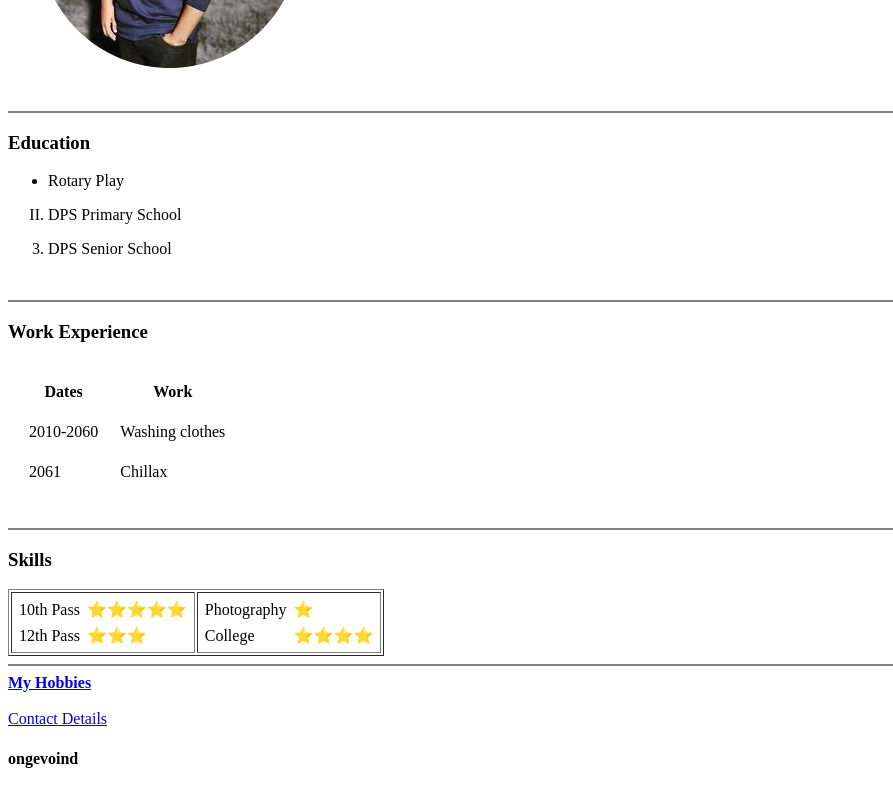
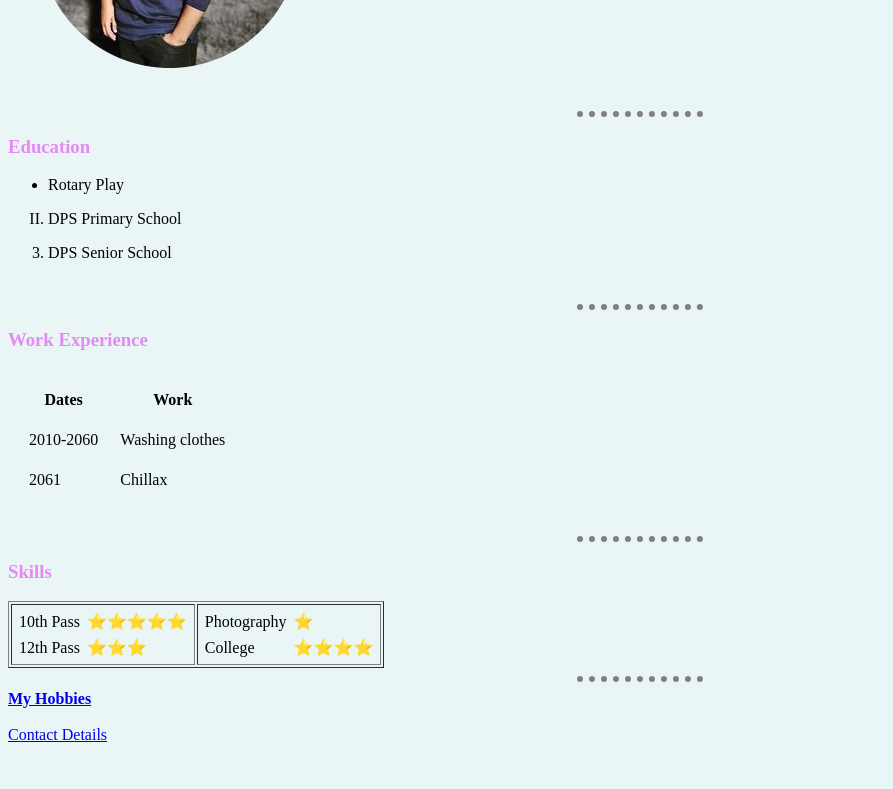
Before and after one commit to piyushkr191/cv, a plain HTML site: page index.html in a window 1280 px wide. Shown: the part 232-1021 px from the top of the page, without its empty margins (0-893 px from the left). After the commit the page ends 984 px from the top, so only its background shows below. Drawn offline with Linux system fonts and the light colour scheme.

Commit message:
Css Folder

```diff
--- /dev/null
+++ b/css/styles.css
@@ -0,0 +1,25 @@
+body {
+    background-color: #EAF6F6;
+}
+
+hr {
+    border-style: none;
+    border-top-style: dotted;
+    border-color: grey;
+    border-width: 6px;
+    width: 10%;
+
+}
+
+h1 {
+    color: #66BFBF;
+}
+
+h2 {
+    color: #99E419;
+
+}
+
+h3 {
+    color: #e689f5;
+}
--- a/index.html
+++ b/index.html
@@ -10,7 +10,11 @@
 
     <title>🗽Piyush's Personal Site</title>
     <!--Tab title-->
+
+    <link rel="stylesheet" href="/css/styles.css">
+
 </head>
+
 
 <body>
     <table cellspacing="30">
@@ -27,7 +31,7 @@
             </em>
         </td>
     </table>
-    <hr size="2" noshade>
+    <hr>
     <h3>Education</h3>
 
     <ul>
@@ -45,7 +49,7 @@
         </li>
     </ol>
     <br>
-    <hr size="2" noshade>
+    <hr>
     <h3>Work Experience</h3>
     <table cellspacing="20♦">
         <thead> <!-- table headings -->
@@ -70,7 +74,7 @@
         </tfoot>
         <!-- this was just a single row-->
     </table> <br>
-    <hr size="2" noshade>
+    <hr>
     <h3>Skills</h3>
     <table border="1">
         <tr>
@@ -101,15 +105,11 @@
 
         </tr>
     </table>
-    <hr size="2" noshade>
+    <hr>
     <a href="Myhobbies.html"><strong>My Hobbies</strong></a>
     <br><br>
     <a href="ContactMe.html">Contact
         Details</a>
-
-
-    <h4>ongevoind</h4>
-
 </body>
 
 </html>
```
Also changed, not shown: ContactMe.html (+4 -2 lines), Myhobbies.html (+9 -2 lines).
